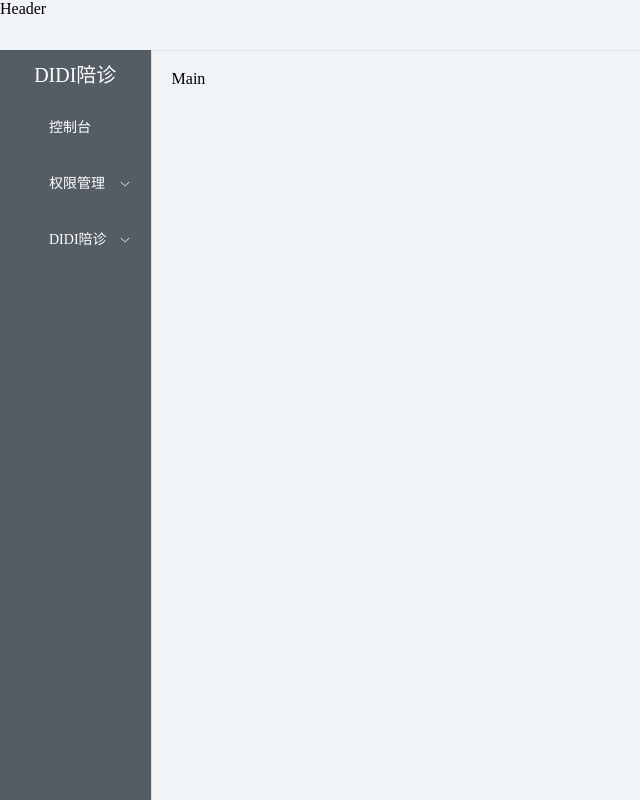
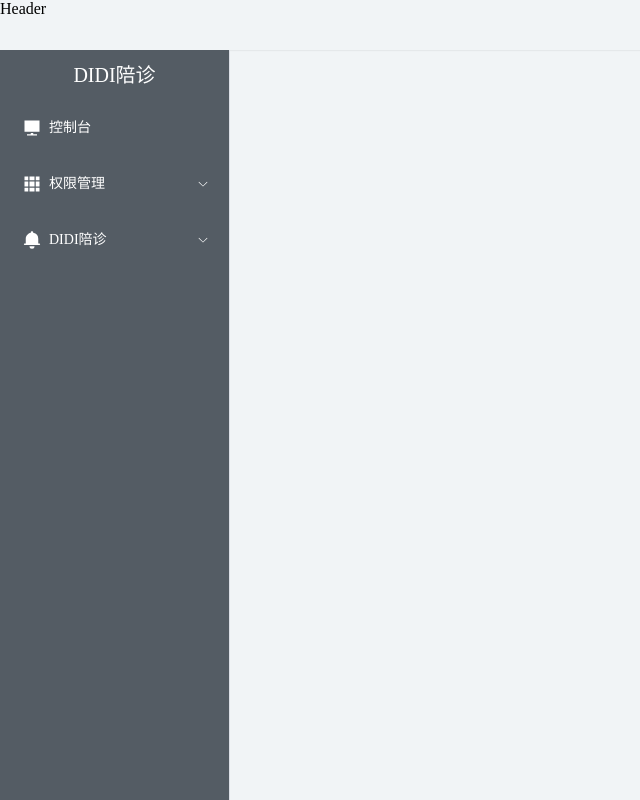
Before and after one commit to KouirWu/vue-peizhen, a Vue app: page / in a window 1280 px wide. Shown: the whole page, without its empty margins (0-640 px from the left). Built offline with nearby package versions, Linux system fonts and the light colour scheme.

Commit message:
Update menu components and routing functionality

```diff
--- a/package.json
+++ b/package.json
@@ -9,6 +9,7 @@
     "preview": "vite preview"
   },
   "dependencies": {
+    "@element-plus/icons-vue": "^2.3.1",
     "element-plus": "^2.9.11",
     "less": "^4.3.0",
     "pinia": "^3.0.1",
--- a/src/components/aside.vue
+++ b/src/components/aside.vue
@@ -1,5 +1,6 @@
 <template>
  <el-menu
+        :style="{ width: '230px'}"
         active-text-color="#ffd04b"
         background-color="#545c64"
         class="aside-container"
@@ -9,7 +10,7 @@
         @close="handleClose"
       >
       <p class="logo-lg">DIDI陪诊</p>
-        <TreeMenu  :menuData="menuData" />
+        <TreeMenu :index="1" :menuData="menuData" />
       </el-menu>
 </template>
 
--- a/src/components/treeMenu.vue
+++ b/src/components/treeMenu.vue
@@ -26,6 +26,7 @@
         </el-menu-item> -->
         <template v-for="(item , index) in props.menuData ">
             <el-menu-item
+              @click="handleClick(item,'props.index + '-' + item.meta.id')"
                 v-if="!item.children || item.children == 0"
                 :index="props.index + '-' + item.meta.id"
                 :key="props.index + '-' + item.meta.id">
@@ -54,10 +55,13 @@
 </template>
 
 <script setup>
+import { useRouter } from 'vue-router';
+
 const props =  defineProps(['menuData','index'])
-
-console.log(props , 'props');
-
+const router = useRouter()
+const handleClick = (item,active) =>{
+  router.push(item.meta.path)
+}
 </script>
 
 <style lang="less" scoped>
--- a/src/main.js
+++ b/src/main.js
@@ -5,8 +5,16 @@
 
 import App from './App.vue'
 import router from './router'
+// main.ts
 
+// 如果您正在使用CDN引入，请删除下面一行。
+import * as ElementPlusIconsVue from '@element-plus/icons-vue'
 const app = createApp(App)
+
+for (const [key, component] of Object.entries(ElementPlusIconsVue)) {
+  app.component(key, component)
+}
+
 
 app.use(createPinia())
 app.use(router)
--- a/src/views/Main.vue
+++ b/src/views/Main.vue
@@ -4,7 +4,7 @@
         <el-header>Header</el-header>
         <el-container>
           <Aside />
-          <el-main>Main</el-main>
+          <el-main><RouterView /></el-main>
         </el-container>
       </el-container>
     </div>
```
Also changed, not shown: 1 other file (tests, documents, lock files or other folders).
